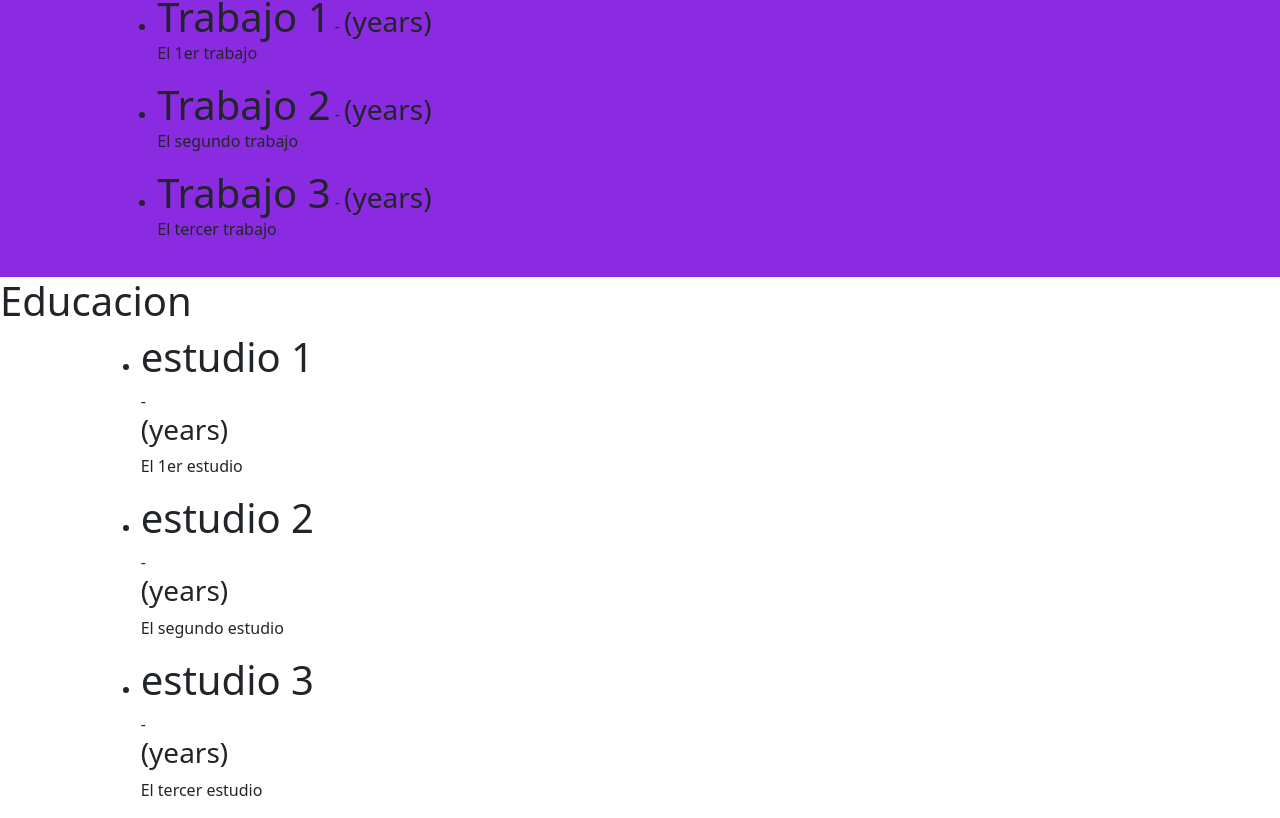
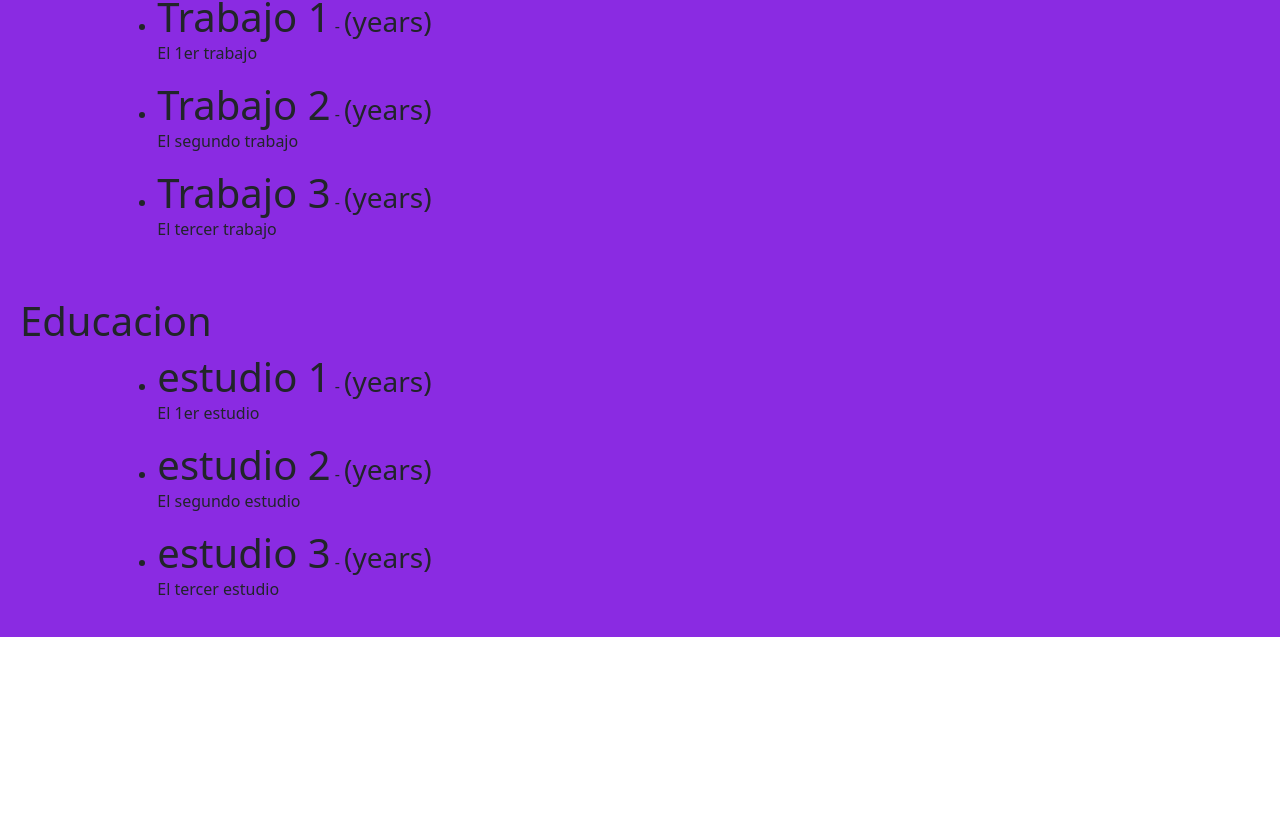
Before and after one commit to BrendaSilva00/Frontend, an Angular app in the folder MiPortfolio/: page / in a window 1280 px wide. Shown: the part 1041-1859 px from the top of the page. After the commit the page ends 1678 px from the top, so only its background shows below. Built offline with nearby package versions, Linux system fonts and the light colour scheme.

Commit message:
educacionexperiencia

```diff
--- a/MiPortfolio/src/app/components/educacion/educacion.component.css
+++ b/MiPortfolio/src/app/components/educacion/educacion.component.css
@@ -0,0 +1,9 @@
+.row{
+    padding: 20px;
+}
+div{
+    background: blueviolet;
+}
+h1, h3{
+    display: inline;
+}
```
